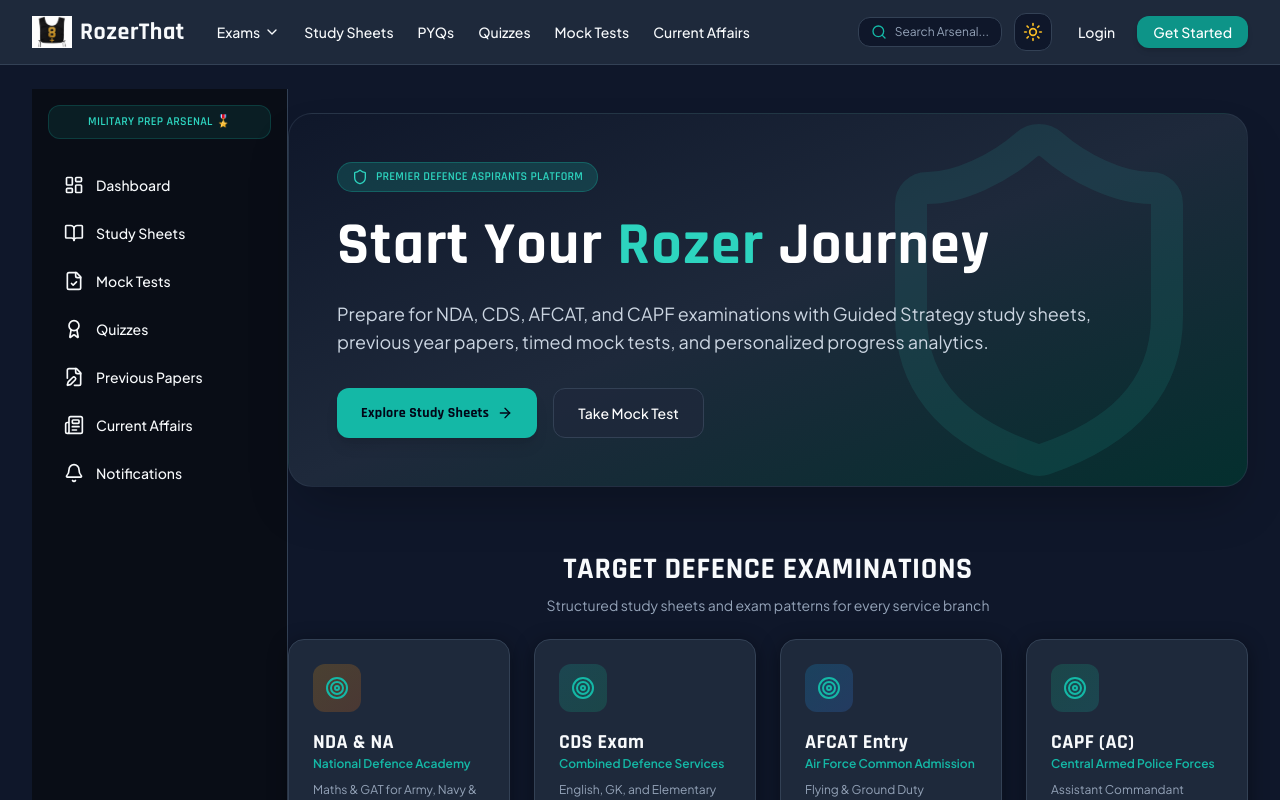
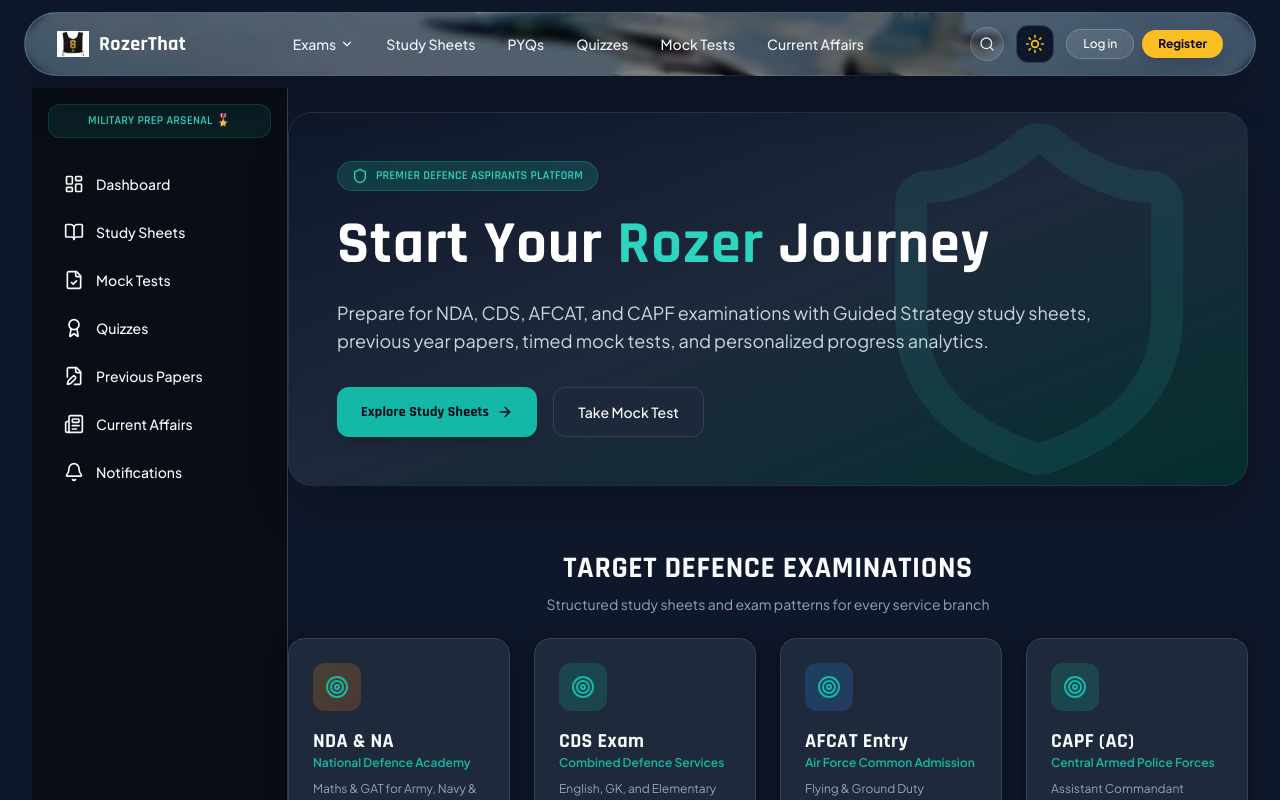
Before and after one commit to VCM-5105/Rozer_That, a React (Vite) app in the folder frontend/: page / in a window 1280 px wide. Shown: the top 800 px of the page. Built offline with nearby package versions, Linux system fonts and the light colour scheme; no server answers.

Commit message:
updated navbar

```diff
--- a/frontend/src/components/common/Navbar.jsx
+++ b/frontend/src/components/common/Navbar.jsx
@@ -1,9 +1,10 @@
 import React, { useState } from 'react';
 import { Link, useNavigate } from 'react-router-dom';
-import { Search, ChevronDown, User, LogOut, Shield, Menu, X } from 'lucide-react';
+import { Search, ChevronDown, LogOut, Shield, Menu, X, KeyRound } from 'lucide-react';
 import { useAuth } from '../../context/AuthContext';
 import ThemeToggle from './ThemeToggle';
-import chestnumber from '../../assets/logo.png';
+import logo from '../../assets/logo.png';
+import navbarBg from '../../assets/navbar-bgc.jpg';
 
 const Navbar = ({ onOpenSearch }) => {
   const { user, isAuthenticated, logout } = useAuth();
@@ -13,92 +14,89 @@
   const navigate = useNavigate();
 
   return (
-    <header className="sticky top-0 z-40 w-full bg-[var(--bg-secondary)] border-b border-[var(--border-color)] shadow-xs">
-      <div className="max-w-7xl mx-auto px-4 sm:px-6 lg:px-8 h-16 flex items-center justify-between">
+    <header className="sticky top-3 z-40 w-full px-4 sm:px-6">
+      <div
+        className="w-full h-16 px-4 sm:px-8 rounded-full border border-slate-700/60 shadow-2xl flex items-center justify-between text-white relative overflow-hidden bg-cover bg-center"
+        style={{ backgroundImage: `url(${navbarBg})` }}
+      >
+        <div className="absolute inset-0 bg-slate-950/40 backdrop-blur-sm -z-0 pointer-events-none" />
 
-
-        <div className="flex items-center gap-8">
-          <Link to="/" className="flex items-center gap-2">
-            <img src={chestnumber} alt="RozerThat" className="w-10 h-10 object-contain" />
-            <span className="text-2xl font-extrabold tracking-wider military-font text-[var(--text-primary)]">
+        <div className="relative z-10 flex items-center gap-4 lg:gap-6">
+          <Link to="/" className="flex items-center gap-2.5">
+            <img src={logo} alt="RozerThat" className="w-8 h-8 object-contain" />
+            <span className="text-xl font-extrabold tracking-tight military-font text-white">
               RozerThat
             </span>
+
           </Link>
+        </div>
 
-
-          <nav className="hidden md:flex items-center gap-6 text-sm font-medium">
-
+        <nav className="relative z-10 hidden md:flex items-center gap-6 lg:gap-8 text-sm font-medium text-slate-100">
           <div className="relative" onMouseEnter={() => setDropdownOpen(true)} onMouseLeave={() => setDropdownOpen(false)}>
-              <button className="flex items-center gap-1 py-2 text-[var(--text-primary)] hover:text-teal-500 transition">
-                Exams <ChevronDown className="w-4 h-4" />
+            <button className="flex items-center gap-1 py-1.5 hover:text-amber-400 transition cursor-pointer">
+              Exams <ChevronDown className="w-3.5 h-3.5" />
             </button>
             {dropdownOpen && (
-                <div className="absolute top-full left-0 w-48 py-2 bg-[var(--bg-card)] border border-[var(--border-color)] rounded-xl shadow-xl z-50">
-                  <Link to="/sheets?exam=NDA" className="block px-4 py-2 hover:bg-teal-500/10 text-sm text-[var(--text-primary)]">NDA Examination</Link>
-                  <Link to="/sheets?exam=CDS" className="block px-4 py-2 hover:bg-teal-500/10 text-sm text-[var(--text-primary)]">CDS Examination</Link>
-                  <Link to="/sheets?exam=AFCAT" className="block px-4 py-2 hover:bg-teal-500/10 text-sm text-[var(--text-primary)]">AFCAT Entry</Link>
-                  <Link to="/sheets?exam=CAPF" className="block px-4 py-2 hover:bg-teal-500/10 text-sm text-[var(--text-primary)]">CAPF (AC)</Link>
+              <div className="absolute top-full left-0 mt-1 w-48 py-2 bg-slate-900/95 border border-slate-700 rounded-2xl shadow-2xl backdrop-blur-lg z-50">
+                <Link to="/sheets?exam=NDA" className="block px-4 py-2 hover:bg-white/10 text-xs text-slate-200">NDA Examination</Link>
+                <Link to="/sheets?exam=CDS" className="block px-4 py-2 hover:bg-white/10 text-xs text-slate-200">CDS Examination</Link>
+                <Link to="/sheets?exam=AFCAT" className="block px-4 py-2 hover:bg-white/10 text-xs text-slate-200">AFCAT Entry</Link>
+                <Link to="/sheets?exam=CAPF" className="block px-4 py-2 hover:bg-white/10 text-xs text-slate-200">CAPF (AC)</Link>
               </div>
             )}
           </div>
 
-            <Link to="/sheets" className="text-[var(--text-primary)] hover:text-teal-500 transition">Study Sheets</Link>
-            <Link to="/pyqs" className="text-[var(--text-primary)] hover:text-teal-500 transition">PYQs</Link>
-            <Link to="/quizzes" className="text-[var(--text-primary)] hover:text-teal-500 transition">Quizzes</Link>
-            <Link to="/mocktests" className="text-[var(--text-primary)] hover:text-teal-500 transition">Mock Tests</Link>
-            <Link to="/current-affairs" className="text-[var(--text-primary)] hover:text-teal-500 transition">Current Affairs</Link>
+          <Link to="/sheets" className="hover:text-amber-400 transition">Study Sheets</Link>
+          <Link to="/pyqs" className="hover:text-amber-400 transition">PYQs</Link>
+          <Link to="/quizzes" className="hover:text-amber-400 transition">Quizzes</Link>
+          <Link to="/mocktests" className="hover:text-amber-400 transition">Mock Tests</Link>
+          <Link to="/current-affairs" className="hover:text-amber-400 transition">Current Affairs</Link>
         </nav>
-        </div>
 
-        {/* Right Side Controls */}
-        <div className="flex items-center gap-3">
-          {/* Quick Search Button */}
+        <div className="relative z-10 flex items-center gap-3">
           <button
             onClick={onOpenSearch}
-            className="flex items-center gap-2 px-3 py-1.5 rounded-xl bg-[var(--bg-primary)] border border-[var(--border-color)] text-xs text-[var(--text-secondary)] hover:border-teal-500 transition cursor-pointer"
+            className="p-2 rounded-full bg-white/10 border border-white/15 text-slate-200 hover:text-white hover:bg-white/20 transition cursor-pointer"
+            title="Search"
           >
-            <Search className="w-4 h-4 text-teal-500" />
-            <span className="hidden sm:inline">Search Arsenal...</span>
-
+            <Search className="w-4 h-4" />
           </button>
 
-          {/* Theme Toggle */}
           <ThemeToggle />
 
-          {/* User Auth Buttons / Profile Dropdown */}
           {isAuthenticated ? (
             <div className="relative">
               <button
                 onClick={() => setProfileOpen(!profileOpen)}
-                className="flex items-center gap-2 p-1.5 rounded-xl bg-teal-500/10 border border-teal-500/30 text-teal-500 font-semibold text-sm hover:bg-teal-500/20 transition cursor-pointer"
+                className="flex items-center gap-2 px-3 py-1 rounded-full bg-white/10 border border-white/20 text-white font-medium text-xs hover:bg-white/20 transition cursor-pointer"
               >
-                <div className="w-7 h-7 rounded-lg bg-teal-600 text-white flex items-center justify-center font-bold text-xs uppercase">
-                  {user.username.charAt(0)}
+                <div className="w-6 h-6 rounded-full bg-amber-400 text-slate-950 flex items-center justify-center font-bold text-xs">
+                  {user.username.charAt(0).toUpperCase()}
                 </div>
                 <span className="hidden sm:inline">{user.username}</span>
-                <ChevronDown className="w-4 h-4" />
+                <ChevronDown className="w-3.5 h-3.5" />
               </button>
 
               {profileOpen && (
-                <div className="absolute right-0 top-full mt-2 w-56 py-2 bg-[var(--bg-card)] border border-[var(--border-color)] rounded-xl shadow-2xl z-50">
-                  <div className="px-4 py-2 border-b border-[var(--border-color)]">
-                    <p className="text-sm font-bold text-[var(--text-primary)]">{user.username}</p>
-                    <p className="text-xs text-[var(--text-secondary)] truncate">{user.email}</p>
+                <div className="absolute right-0 top-full mt-2 w-52 py-2 bg-slate-900/95 border border-slate-700 rounded-2xl shadow-2xl backdrop-blur-lg z-50">
+                  <div className="px-4 py-2 border-b border-slate-800">
+                    <p className="text-xs font-bold text-white">{user.username}</p>
+                    <p className="text-[11px] text-slate-400 truncate">{user.email}</p>
                   </div>
                   <Link
                     to="/dashboard"
                     onClick={() => setProfileOpen(false)}
-                    className="block px-4 py-2 hover:bg-teal-500/10 text-sm text-[var(--text-primary)] flex items-center gap-2"
+                    className="px-4 py-2 hover:bg-white/10 text-xs text-slate-200 flex items-center gap-2"
                   >
-                    <Shield className="w-4 h-4 text-teal-500" /> Student Dashboard
+                    <Shield className="w-3.5 h-3.5 text-teal-400" /> Student Dashboard
                   </Link>
                   {user.role === 'admin' && (
                     <Link
                       to="/admin"
                       onClick={() => setProfileOpen(false)}
-                      className="block px-4 py-2 hover:bg-amber-500/10 text-sm text-amber-500 font-semibold flex items-center gap-2"
+                      className="px-4 py-2 hover:bg-amber-500/10 text-xs text-amber-400 font-semibold flex items-center gap-2"
                     >
-                      <Shield className="w-4 h-4" /> Admin Portal
+                      <Shield className="w-3.5 h-3.5" /> Admin Portal
                     </Link>
                   )}
                   <button
@@ -107,9 +105,9 @@
                       setProfileOpen(false);
                       navigate('/');
                     }}
-                    className="w-full text-left px-4 py-2 hover:bg-red-500/10 text-sm text-red-500 flex items-center gap-2 cursor-pointer"
+                    className="w-full text-left px-4 py-2 hover:bg-red-500/10 text-xs text-red-400 flex items-center gap-2 cursor-pointer"
                   >
-                    <LogOut className="w-4 h-4" /> Sign Out
+                    <LogOut className="w-3.5 h-3.5" /> Sign Out
                   </button>
                 </div>
               )}
@@ -118,38 +116,36 @@
             <div className="flex items-center gap-2">
               <Link
                 to="/login"
-                className="px-3.5 py-1.5 rounded-xl text-sm font-medium text-[var(--text-primary)] hover:text-teal-500 transition"
+                className="px-4 py-1.5 rounded-full text-xs font-medium text-white bg-white/10 border border-white/20 hover:bg-white/20 transition"
               >
-                Login
+                Log in
               </Link>
               <Link
                 to="/register"
-                className="px-4 py-1.5 rounded-xl text-sm font-medium bg-teal-600 hover:bg-teal-700 text-white shadow-md transition"
+                className="px-4 py-1.5 rounded-full text-xs font-bold bg-amber-400 hover:bg-amber-300 text-slate-950 flex items-center gap-1.5 shadow-lg transition"
               >
-                Get Started
+                Register
               </Link>
             </div>
           )}
 
-          {/* Mobile Menu Toggle Button */}
           <button
             onClick={() => setMobileMenuOpen(!mobileMenuOpen)}
-            className="md:hidden p-2 text-[var(--text-primary)]"
+            className="md:hidden p-1.5 text-slate-200 hover:text-white"
           >
-            {mobileMenuOpen ? <X className="w-6 h-6" /> : <Menu className="w-6 h-6" />}
+            {mobileMenuOpen ? <X className="w-5 h-5" /> : <Menu className="w-5 h-5" />}
           </button>
         </div>
       </div>
 
-      {/* Mobile Drawer */}
       {mobileMenuOpen && (
-        <div className="md:hidden px-4 pt-2 pb-4 space-y-2 border-t border-[var(--border-color)] bg-[var(--bg-card)]">
-          <Link to="/sheets" onClick={() => setMobileMenuOpen(false)} className="block py-2 text-sm text-[var(--text-primary)]">Study Sheets</Link>
-          <Link to="/pyqs" onClick={() => setMobileMenuOpen(false)} className="block py-2 text-sm text-[var(--text-primary)]">Previous Year Papers</Link>
-          <Link to="/quizzes" onClick={() => setMobileMenuOpen(false)} className="block py-2 text-sm text-[var(--text-primary)]">Quizzes</Link>
-          <Link to="/mocktests" onClick={() => setMobileMenuOpen(false)} className="block py-2 text-sm text-[var(--text-primary)]">Mock Tests</Link>
-          <Link to="/current-affairs" onClick={() => setMobileMenuOpen(false)} className="block py-2 text-sm text-[var(--text-primary)]">Current Affairs</Link>
-          <Link to="/notifications" onClick={() => setMobileMenuOpen(false)} className="block py-2 text-sm text-[var(--text-primary)]">Defence Notifications</Link>
+        <div className="md:hidden mt-2 p-4 rounded-2xl bg-slate-900/95 border border-slate-800 shadow-2xl space-y-2 text-sm text-slate-200">
+          <Link to="/sheets" onClick={() => setMobileMenuOpen(false)} className="block py-1.5 hover:text-amber-400">Study Sheets</Link>
+          <Link to="/pyqs" onClick={() => setMobileMenuOpen(false)} className="block py-1.5 hover:text-amber-400">Previous Year Papers</Link>
+          <Link to="/quizzes" onClick={() => setMobileMenuOpen(false)} className="block py-1.5 hover:text-amber-400">Quizzes</Link>
+          <Link to="/mocktests" onClick={() => setMobileMenuOpen(false)} className="block py-1.5 hover:text-amber-400">Mock Tests</Link>
+          <Link to="/current-affairs" onClick={() => setMobileMenuOpen(false)} className="block py-1.5 hover:text-amber-400">Current Affairs</Link>
+          <Link to="/notifications" onClick={() => setMobileMenuOpen(false)} className="block py-1.5 hover:text-amber-400">Defence Notifications</Link>
         </div>
       )}
     </header>
```
Also changed, not shown: frontend/src/assets/navbar-bgc.jpg (added). Lines whose indentation alone changed are shown as unchanged.
